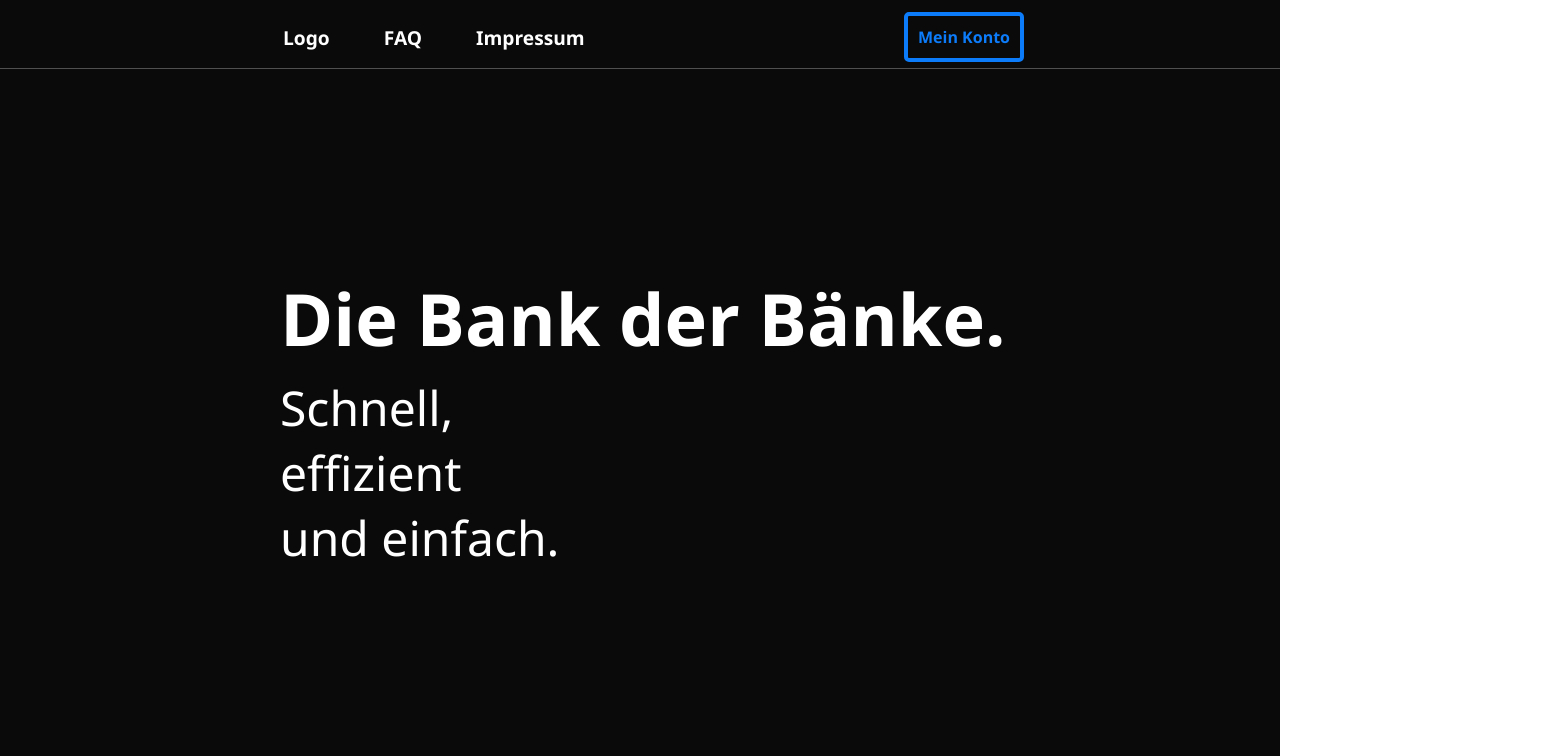
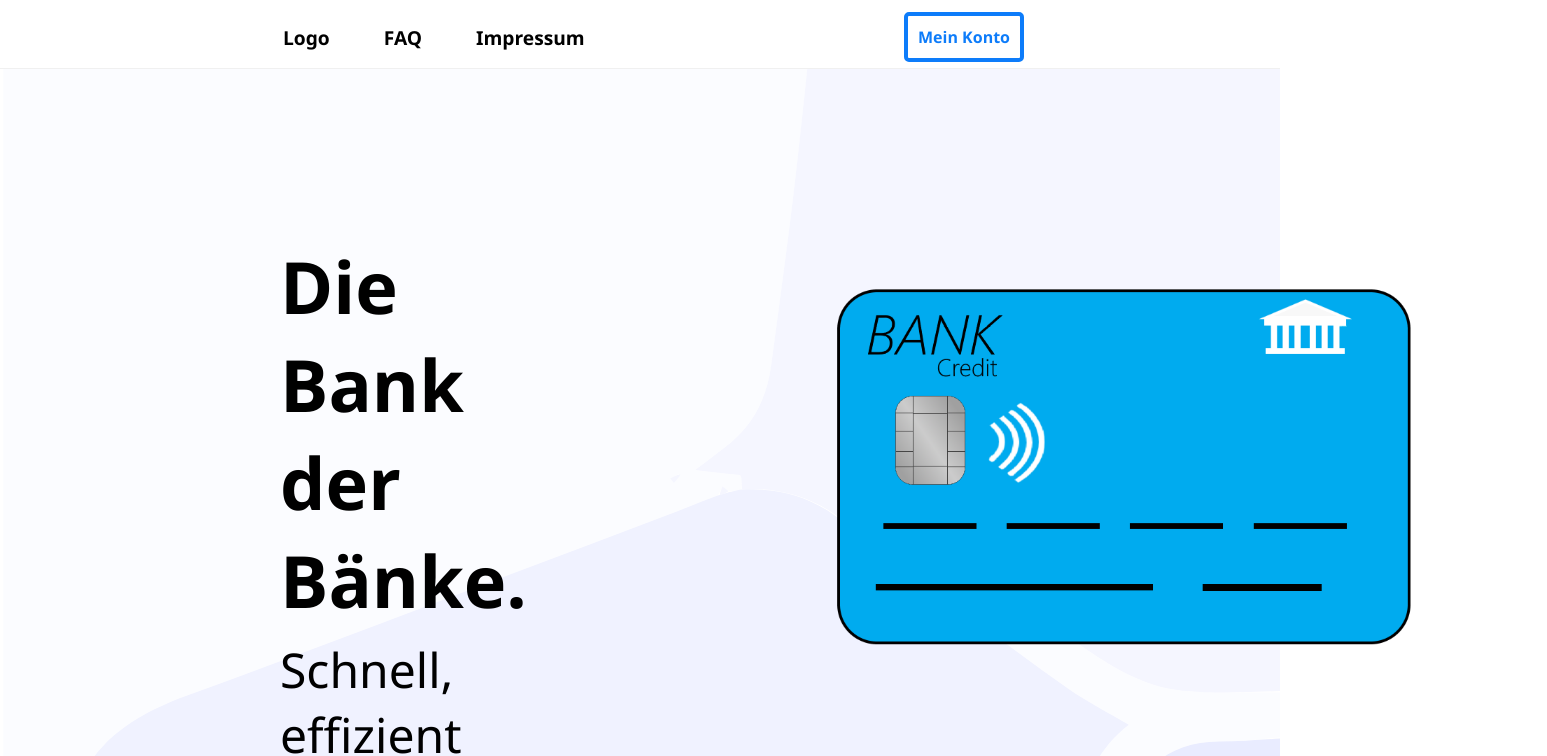
Before and after one commit to SaS-Banking-System/SaS-Web-Frontend, a Nuxt app: page / in a window 1280 px wide. Shown: the top 756 px of the page, 1547 px wide, since content can reach past the window. Built offline with nearby package versions, Linux system fonts and the light colour scheme.

Commit message:
- added credit card and background images to start page

```diff
--- a/components/Navbar.vue
+++ b/components/Navbar.vue
@@ -17,8 +17,8 @@
 
 <style scoped>
   nav {
-    border-bottom: 1px solid rgb(80, 80, 80);
-    background-color: rgb(10,10,10);
+    border-bottom: 1px solid rgb(240, 240, 240);
+    background-color: white;
     height: 7vh;
     padding-top: 1.5vh;
   }
@@ -38,7 +38,7 @@
   a {
     all: unset;
     cursor: pointer;
-    color: white;
+    color: black;
     font-size: 1.2rem;
     font-family: 'Segoe UI', Tahoma, Geneva, Verdana, sans-serif;
   }
--- a/components/TransactionList.vue
+++ b/components/TransactionList.vue
@@ -8,7 +8,7 @@ const props = defineProps(['transactions', 'uuid'])
         <ol class="transactions">
             <li v-for="transaction in props.transactions">
                 <p v-if="String(props.uuid) === transaction.sender">You sent {{ transaction.amount }}€ with a {{ transaction.tax }}% tax on {{ transaction.createdAt }}</p>
-                <p v-else>You received {{ transaction.amount }}€ with a {{ transaction.tax }}% tax on {{ Date(transaction.createdAt) }}</p>
+                <p v-else>You received {{ transaction.amount }}€ with a {{ transaction.tax }}% tax on {{ transaction.createdAt }}</p>
             </li>
         </ol>
     </div>
--- a/pages/index.vue
+++ b/pages/index.vue
@@ -2,26 +2,40 @@
     <div class="wrapper">
         <Navbar />
         <div class="pageContent">
-            <h1>Die Bank der Bänke.</h1>
-            <div class="subheader">
-                <p>Schnell,</p>
-                <p>effizient</p>
-                <p>und einfach.</p>
+            <div class="header">
+                <div class="subheader">
+                    <h1>Die Bank der Bänke.</h1>
+                    <p>Schnell,</p>
+                    <p>effizient</p>
+                    <p>und einfach.</p>
+                </div>
+                <img class="kreditkarte" src="kreditkarte.png" alt="Credit Card">
             </div>
         </div>
     </div>
 </template>
 
 <style scoped>
+.header {
+    display: flex;
+    flex-direction: row;
+}
 .wrapper {
     width: 100%;
     height: 100vh;
-    background-color: rgb(10,10,10);
+    background-image: url('/gradientbackground.svg');
+    background-repeat: no-repeat;
+    background-size: cover;
+}
+
+.kreditkarte {
+    margin-top: -7vh;
+    scale: 0.7;
 }
 
 @keyframes slideInFromLeft {
     0% {
-        transform: translateX(-60%);
+        transform: translateX(-100%);
     }
     100% {
         opacity: 100%;
@@ -37,11 +51,10 @@
 .subheader {
     display: flex;
     flex-direction: column;
-
 }
 
 h1 {
-    margin-top: 25vh;
+    margin-top: 21vh;
     margin-bottom: -5vh;
     margin-left: 17.5rem;
 
@@ -52,7 +65,7 @@ h1 {
     font-size: 4.5rem;
     font-weight: 600;
     font-family: 'Segoe UI', Tahoma, Geneva, Verdana, sans-serif;
-    color: white;
+    color: black;
 }
 
 p {
@@ -66,15 +79,15 @@ p {
     font-size: 3rem;
     font-weight: 400;
     font-family: 'Segoe UI', Tahoma, Geneva, Verdana, sans-serif;
-    color: white;
+    color: black;
 }
 
-p:nth-child(2) {
+p:nth-child(3) {
     animation-delay: 0.2s;
     animation-duration: 0.8s;
 }
 
-p:nth-child(3) {
+p:nth-child(4) {
     animation-delay: 0.3s;
     animation-duration: 0.7s;
 }
```
Also changed, not shown: public/gradientbackground.svg (added), public/kreditkarte.png (added).
